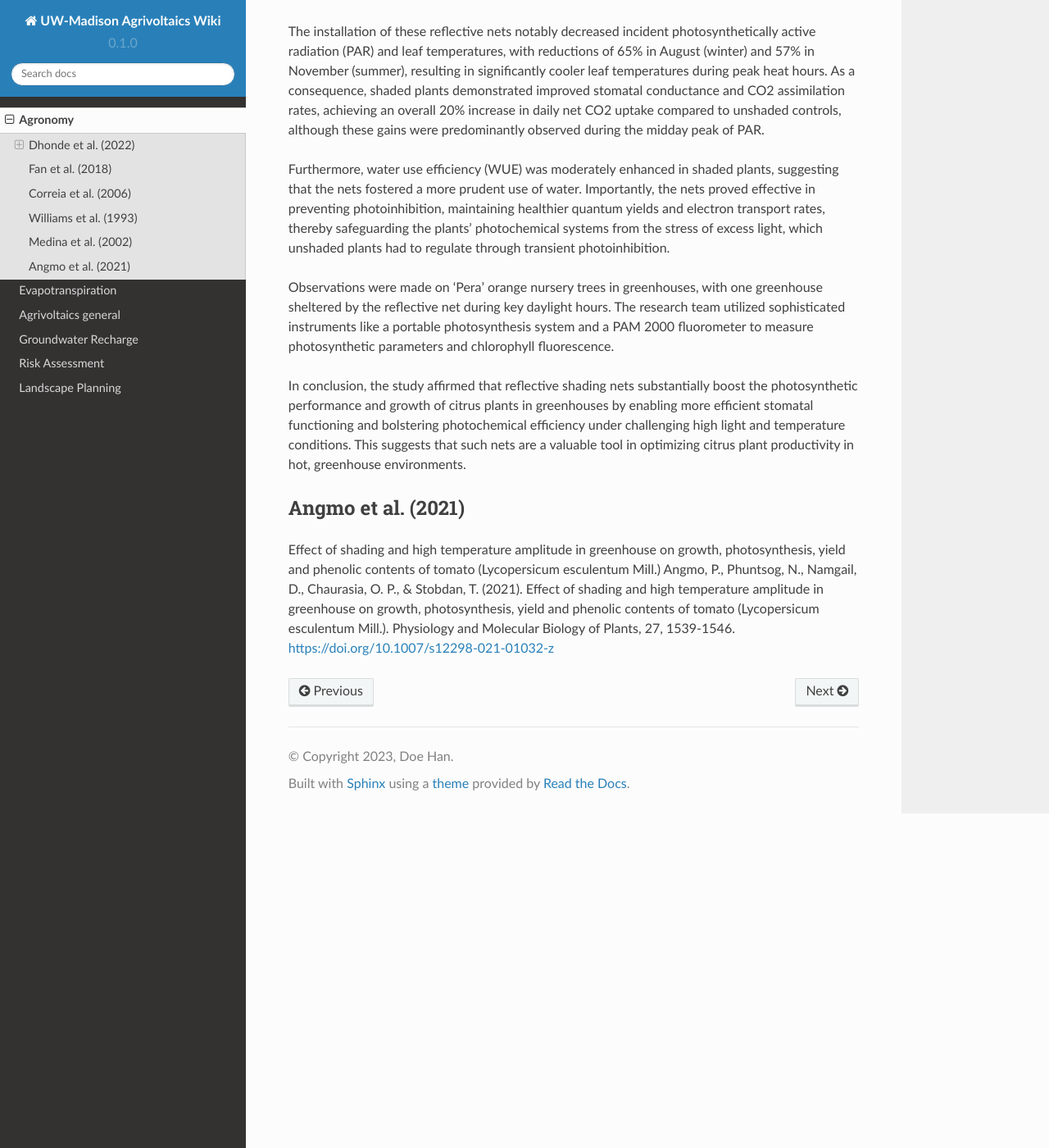
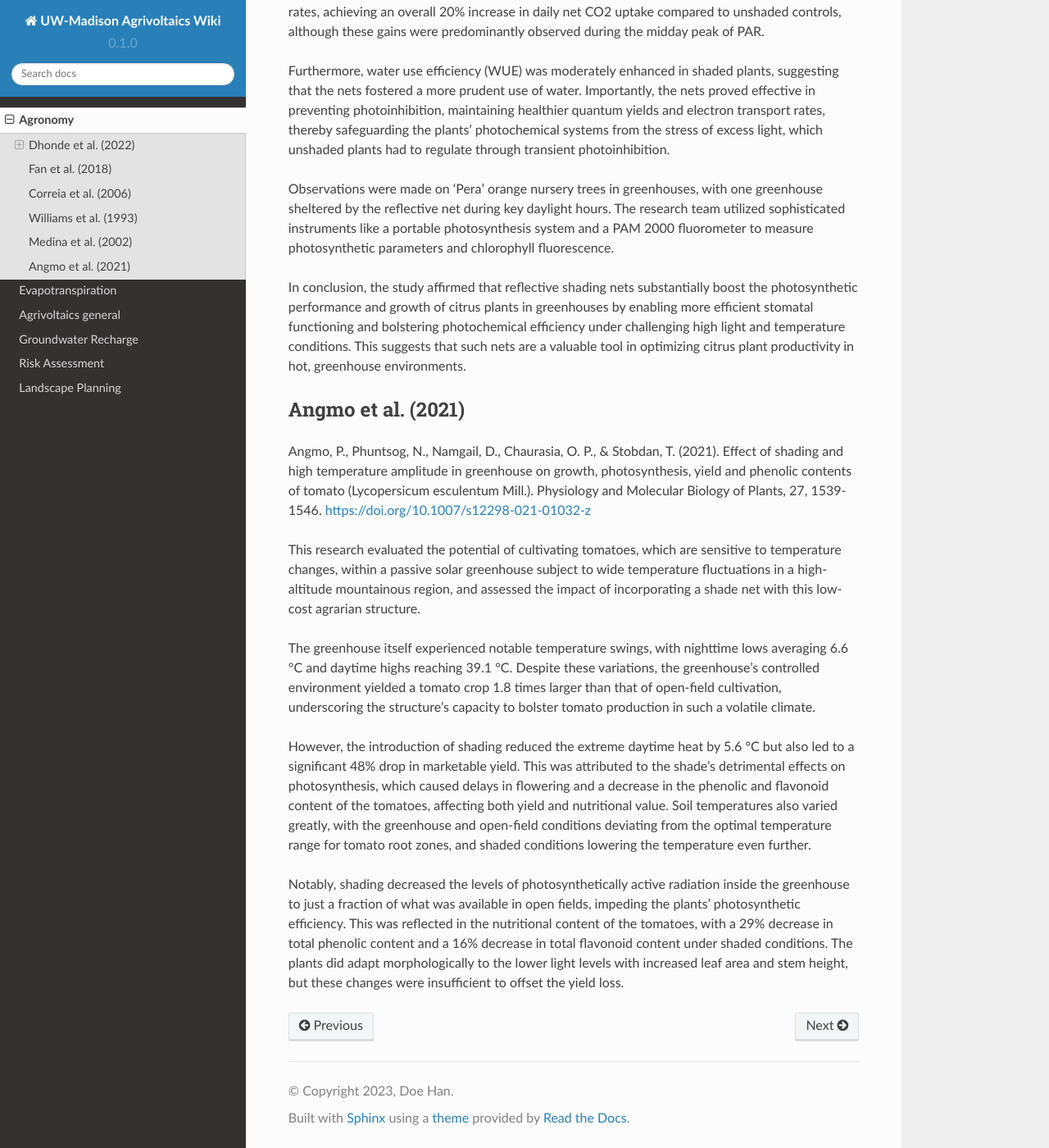
Before and after one commit to hanhydro/wiki, a Sphinx documentation site: the page built from docs/source/ag.rst, in a window 1280 px wide and 1400 px high, scrolled down 3439 px. Shown: the whole window at 82% size. Built offline with Sphinx 7.4.7 and the Read the Docs theme 2.0.0, drawn with Linux system fonts in a browser that asks for light colours; pages that are not in the unit, such as notebooks, are missing from menus; some of the changed text lies outside the part shown.

Commit message:
Update ag.rst

```diff
--- a/docs/source/ag.rst
+++ b/docs/source/ag.rst
@@ -18,7 +18,6 @@ Shading effect
 
 Fan et al. (2018)
 -------------------
-Effect of shading and light recovery on the growth, leaf structure, and photosynthetic performance of soybean in a maize-soybean relay-strip intercropping system
 Fan, Y., Chen, J., Cheng, Y., Raza, M. A., Wu, X., Wang, Z., ... & Yang, F. (2018). Effect of shading and light recovery on the growth, leaf structure, and photosynthetic performance of soybean in a maize-soybean relay-strip intercropping system. PloS one, 13(5), e0198159. https://doi.org/10.1371/journal.pone.0198159
 
 The study explored the effects of maize-induced shading on soybeans in a relay-strip intercropping setup, revealing that while shading alters soybean morphology, reduces photosynthetic activity, and changes leaf anatomy, these plants exhibit notable adaptability. Soybeans adjust by growing taller with thinner stems and show a swift rebound in photosynthetic efficiency after maize harvest when light availability increases. Despite initial growth setbacks, soybeans can compensate once full sunlight returns, suggesting that managing light exposure in intercropping systems can enhance both soybean yield and seed quality, optimizing overall agricultural productivity.
@@ -75,6 +71,13 @@ In conclusion, the study affirmed that reflective shading nets substantially boo
 
 Angmo et al. (2021)
 -------------------
-Effect of shading and high temperature amplitude in greenhouse on growth, photosynthesis, yield and phenolic contents of tomato (Lycopersicum esculentum Mill.)
 Angmo, P., Phuntsog, N., Namgail, D., Chaurasia, O. P., & Stobdan, T. (2021). Effect of shading and high temperature amplitude in greenhouse on growth, photosynthesis, yield and phenolic contents of tomato (Lycopersicum esculentum Mill.). Physiology and Molecular Biology of Plants, 27, 1539-1546.
 https://doi.org/10.1007/s12298-021-01032-z
+
+This research evaluated the potential of cultivating tomatoes, which are sensitive to temperature changes, within a passive solar greenhouse subject to wide temperature fluctuations in a high-altitude mountainous region, and assessed the impact of incorporating a shade net with this low-cost agrarian structure.
+
+The greenhouse itself experienced notable temperature swings, with nighttime lows averaging 6.6 °C and daytime highs reaching 39.1 °C. Despite these variations, the greenhouse's controlled environment yielded a tomato crop 1.8 times larger than that of open-field cultivation, underscoring the structure's capacity to bolster tomato production in such a volatile climate.
+
+However, the introduction of shading reduced the extreme daytime heat by 5.6 °C but also led to a significant 48% drop in marketable yield. This was attributed to the shade's detrimental effects on photosynthesis, which caused delays in flowering and a decrease in the phenolic and flavonoid content of the tomatoes, affecting both yield and nutritional value. Soil temperatures also varied greatly, with the greenhouse and open-field conditions deviating from the optimal temperature range for tomato root zones, and shaded conditions lowering the temperature even further.
+
+Notably, shading decreased the levels of photosynthetically active radiation inside the greenhouse to just a fraction of what was available in open fields, impeding the plants' photosynthetic efficiency. This was reflected in the nutritional content of the tomatoes, with a 29% decrease in total phenolic content and a 16% decrease in total flavonoid content under shaded conditions. The plants did adapt morphologically to the lower light levels with increased leaf area and stem height, but these changes were insufficient to offset the yield loss.
```
Also changed, not shown: other parts of docs/source/ag.rst (+0 -3 lines).
